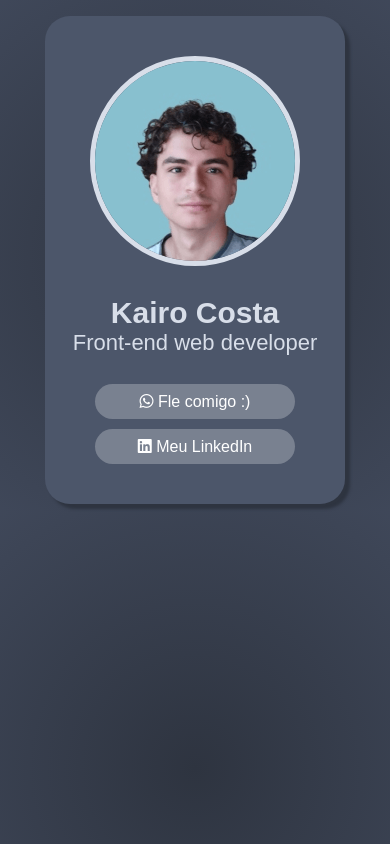
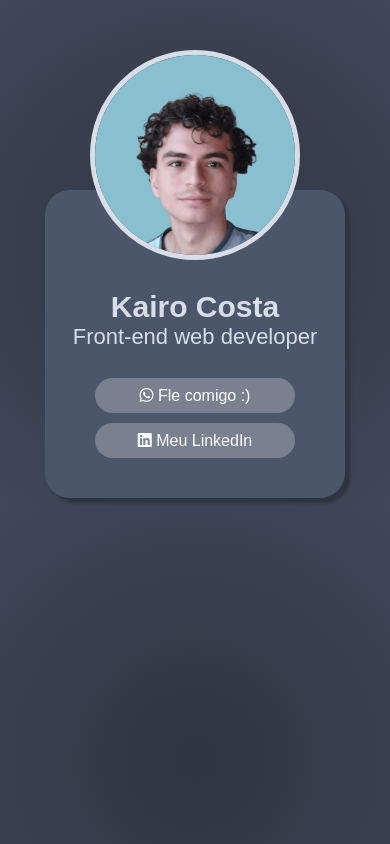
Before and after one commit to 01101-kairo/01101-kairo.github.io, a plain HTML site: page index.html in a window 390 px wide. Drawn offline with Linux system fonts and the light colour scheme.

Commit message:
Update style.css

```diff
--- a/css/style.css
+++ b/css/style.css
@@ -32,14 +32,13 @@ body {
 
 .container {
   max-width: 300px;
-  margin: 73px
-    auto;
+  margin: 190px
+    auto 0;
 }
 
 @media screen and (max-width: 600px) {
   .container {
-    margin: 0
-      auto;
+    margin: 190px auto 0;
   }
 }
 
@@ -60,7 +59,7 @@ main {
   border: 5px
     solid
     #d8dee9;
-  margin-top: 40px;
+  margin-top: -140px;
   margin-bottom: 10px;
 }
 
```
